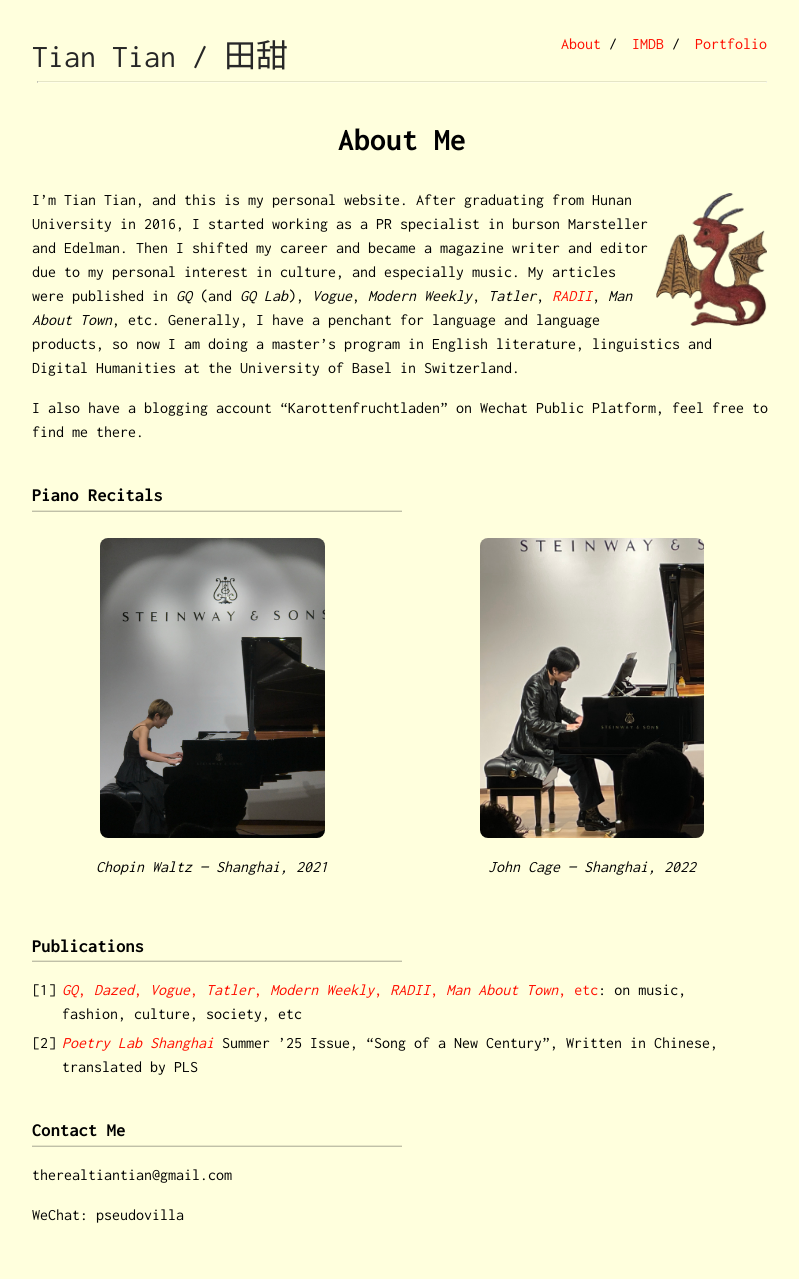
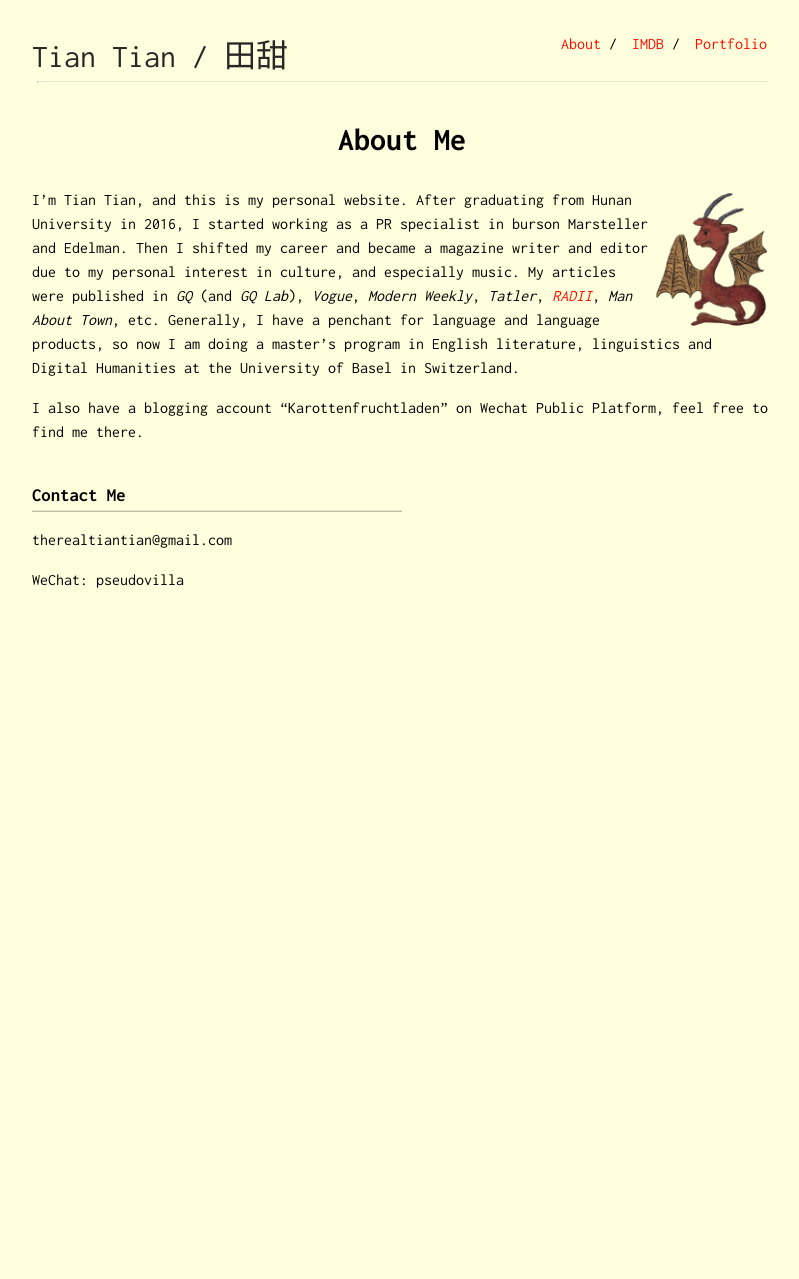
Before and after one commit to therealtiantian/therealtiantian.github.io, a Jekyll site: the page built from about.md, in a window 1280 px wide. Shown: the whole page, without its empty margins (238-1037 px from the left). Built offline with Jekyll 4.4.1, drawn with Linux system fonts in a browser that asks for light colours; after the commit the page ends 900 px from its top, so only the background shows below that.

Commit message:
Update about.md

```diff
--- a/about.md
+++ b/about.md
@@ -9,31 +9,6 @@ I'm Tian Tian, and this is my personal website. After graduating from Hunan Univ
 
 I also have a blogging account "Karottenfruchtladen" on Wechat Public Platform, feel free to find me there.
 
-### Piano Recitals
-
-<div style="display: flex; gap: 20px; flex-wrap: wrap; justify-content: center;">
-
-  <figure style="flex: 1; min-width: 200px; text-align: center;">
-    <img src="{{ site.baseurl }}/assets/performance1.JPG" alt="Performance 1"
-         style="height: 300px; width: auto; object-fit: cover; border-radius: 8px;">
-    <figcaption style="font-style: italic;">Chopin Waltz — Shanghai, 2021</figcaption>
-  </figure>
-
-  <figure style="flex: 1; min-width: 200px; text-align: center;">
-    <img src="{{ site.baseurl }}/assets/performance2.JPG" alt="Performance 2"
-         style="height: 300px; width: auto; object-fit: cover; border-radius: 8px;">
-    <figcaption style="font-style: italic;">John Cage — Shanghai, 2022</figcaption>
-  </figure>
-
-</div>
-
-
-
-### Publications
-
-1. [*GQ*, *Dazed*, *Vogue*, *Tatler*, *Modern Weekly*, *RADII*, *Man About Town*, etc](/assets/portfolio.pdf): on music, fashion, culture, society, etc
-2. [*Poetry Lab Shanghai*](https://www.poetrylabshanghai.com/post/summer25) Summer ’25 Issue, "Song of a New Century", Written in Chinese, translated by PLS
-
 ### Contact Me
 
 therealtiantian@gmail.com
```
